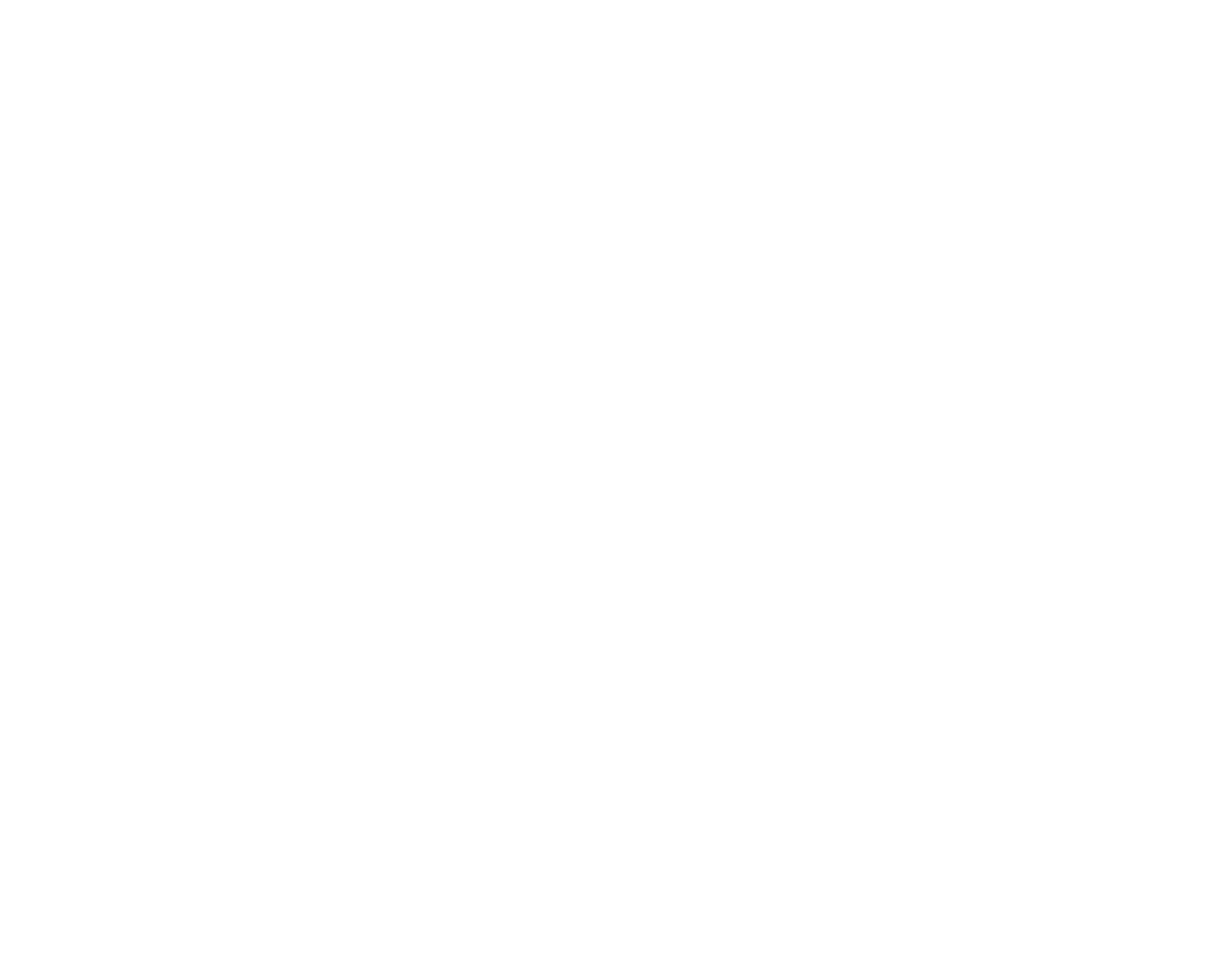
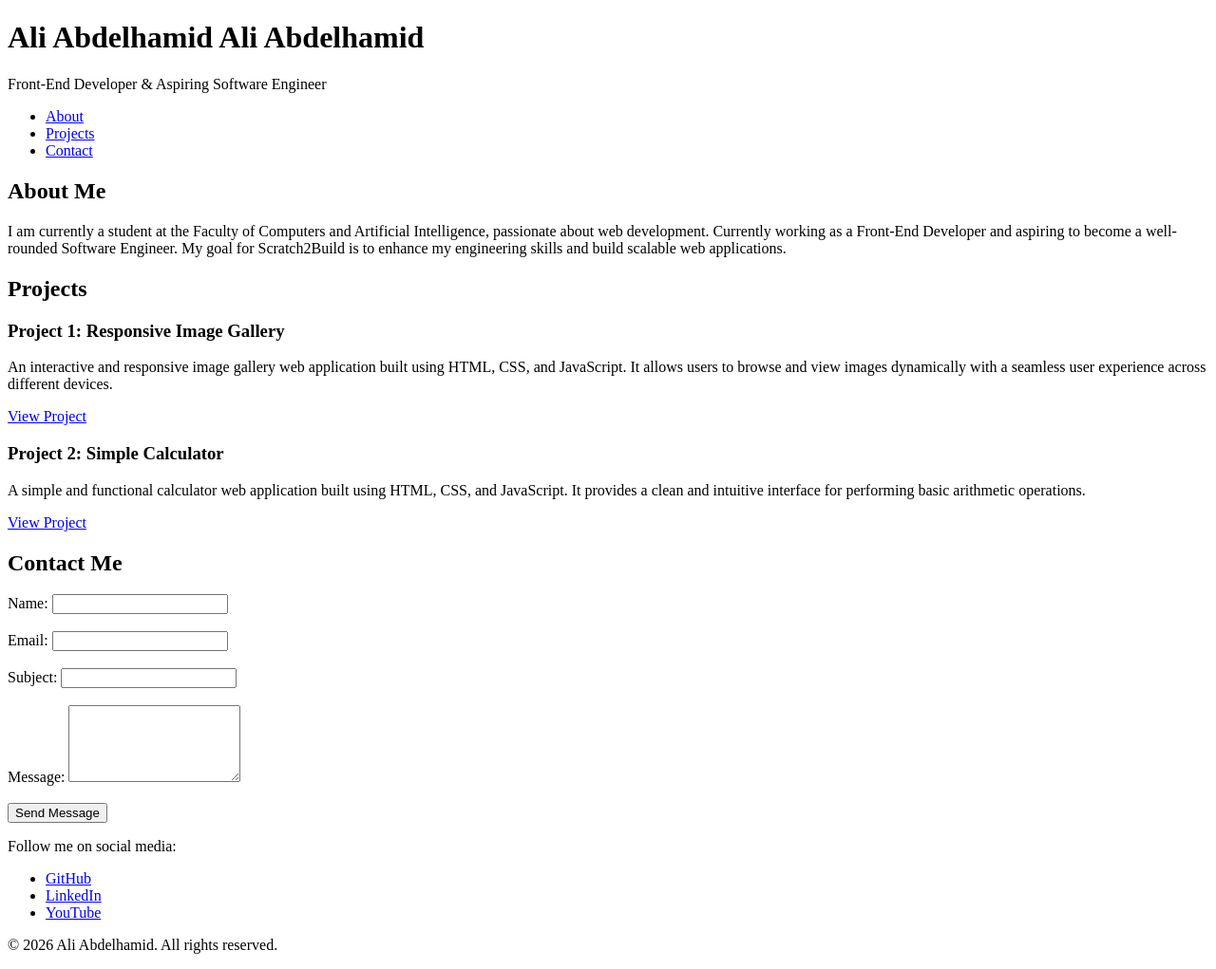
Before and after one commit to Ali-Abdelhamid100/scratch2build_week1_assignment, a plain HTML site: page index.html in a window 1280 px wide. Shown: the whole page at 95% size. Before the commit the page ends 800 px from the top, so only its background shows below. Drawn offline with Linux system fonts and the light colour scheme.

Commit message:
Personal Semantic Portfolio Structure

```diff
--- a/index.html
+++ b/index.html
@@ -1,11 +1,87 @@
-<!doctype html>
+<!DOCTYPE html>
 <html lang="en">
-  <head>
-    <meta charset="UTF-8" />
-    <meta name="viewport" content="width=device-width, initial-scale=1.0" />
-    <title>FCAI Activity Portal</title>
-  </head>
-  <body>
-    <!-- Write your code here -->
-  </body>
+<head>
+    <meta charset="UTF-8">
+    <meta name="viewport" content="width=device-width, initial-scale=1.0">
+    <title>Ali Abdelhamid - Portfolio</title>
+</head>
+<body>
+
+    <header>
+        <h1>Ali Abdelhamid Ali Abdelhamid</h1>
+        <p>Front-End Developer & Aspiring Software Engineer</p>
+        <nav>
+            <ul>
+                <li><a href="#about">About</a></li>
+                <li><a href="#projects">Projects</a></li>
+                <li><a href="#contact">Contact</a></li>
+            </ul>
+        </nav>
+    </header>
+
+    <main>
+        <section id="about">
+            <h2>About Me</h2>
+            <p>
+                I am currently a student at the Faculty of Computers and Artificial Intelligence, passionate about web development.
+                Currently working as a Front-End Developer and aspiring to become a well-rounded Software Engineer.
+                My goal for Scratch2Build is to enhance my engineering skills and build scalable web applications.
+            </p>
+        </section>
+
+        <section id="projects">
+            <h2>Projects</h2>
+
+            <article>
+                <h3>Project 1: Responsive Image Gallery</h3>
+                <p>An interactive and responsive image gallery web application built using HTML, CSS, and JavaScript. It allows users to browse and view images dynamically with a seamless user experience across different devices.</p>
+                <a href="https://github.com/Ali-Abdelhamid100/Image-Gallery.git" target="_blank">View Project</a>
+            </article>
+
+            <article>
+                <h3>Project 2: Simple Calculator</h3>
+                <p>A simple and functional calculator web application built using HTML, CSS, and JavaScript. It provides a clean and intuitive interface for performing basic arithmetic operations.</p>
+                <a href="https://github.com/Ali-Abdelhamid100/Simple-Calculator.git" target="_blank">View Project</a>
+            </article>
+        </section>
+
+        <section id="contact">
+            <h2>Contact Me</h2>
+            <form action="#" method="post">
+                <div>
+                    <label for="name">Name:</label>
+                    <input type="text" id="name" name="name" required>
+                </div>
+                <br>
+                <div>
+                    <label for="email">Email:</label>
+                    <input type="email" id="email" name="email" required>
+                </div>
+                <br>
+                <div>
+                    <label for="subject">Subject:</label>
+                    <input type="text" id="subject" name="subject" required>
+                </div>
+                <br>
+                <div>
+                    <label for="message">Message:</label>
+                    <textarea id="message" name="message" rows="5" required></textarea>
+                </div>
+                <br>
+                <button type="submit">Send Message</button>
+            </form>
+        </section>
+    </main>
+
+    <footer>
+        <p>Follow me on social media:</p>
+        <ul>
+            <li><a href="https://github.com/Ali-Abdelhamid100" target="_blank">GitHub</a></li>
+            <li><a href="https://www.linkedin.com/in/ali-abdelhamid-662b2a3ab" target="_blank">LinkedIn</a></li>
+            <li><a href="https://www.youtube.com/channel/UCLu43gYcgGLa0R9Ddu_2XzA" target="_blank">YouTube</a></li>
+        </ul>
+        <p>&copy; 2026 Ali Abdelhamid. All rights reserved.</p>
+    </footer>
+
+</body>
 </html>
```
